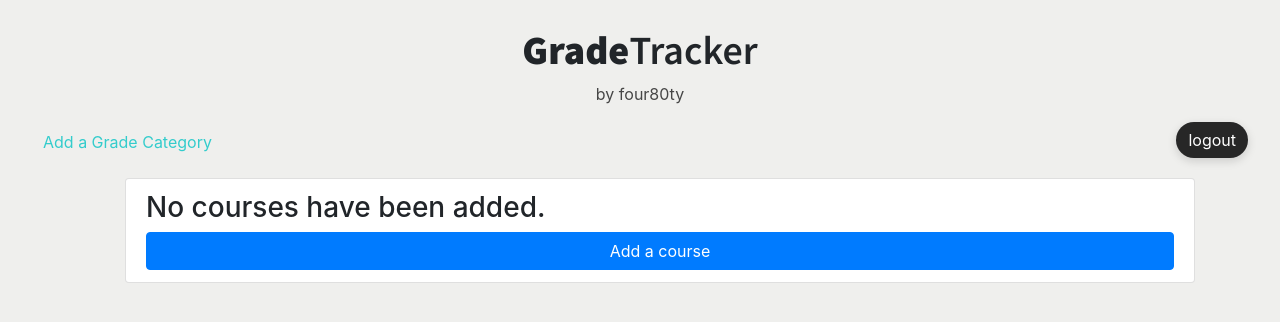
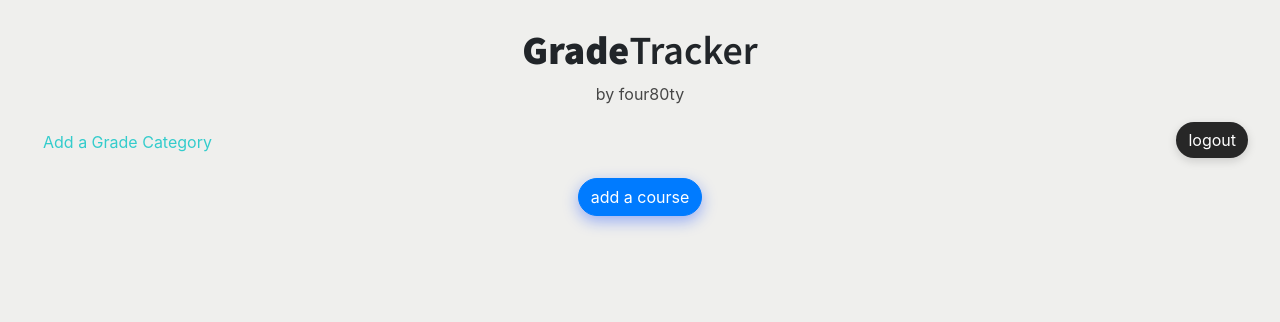
Before and after one commit to rahatmaini/Gradetrackr, a Django app: page / in a window 1280 px wide. Shown: the top 322 px of the page. Run offline with Django 3.2, Linux system fonts and the light colour scheme; a user stored in the database is signed in; data comes from the database, SQL or seed files in the repository; both versions use the stored data as it was after the commit; data that the repository does not hold is empty; some libraries are stand-ins or nearby versions.

Commit message:
Add course graphic

```diff
--- a/gradetracker/templates/gradetracker/dashboard.html
+++ b/gradetracker/templates/gradetracker/dashboard.html
@@ -50,14 +50,9 @@
 </div>
 
 {% else %}
-    <ul>
-
-
-    <li class="list-group-item">
-        <h3>No courses have been added.</h3>
-        <a href="{% url 'gradetracker:add' %}" class="btn btn-primary" style="width: 100%">Add a course</a>
-    </li>
-    </ul>
+<div style="padding-bottom: 2%; text-align: center;">
+  <a href="{% url 'gradetracker:add' %}" class="btn btn-primary" style="width: auto; border-radius: 99px;box-shadow: 0 5px 15px rgba(18, 73, 255, 0.4);">add a course</a>
+  </div>
 
 {% endif %}
 
```
Also changed, not shown: db.sqlite3, gradetracker/static/gradetracker/1signup.png (deleted), gradetracker/static/gradetracker/addcourse.png (added).
